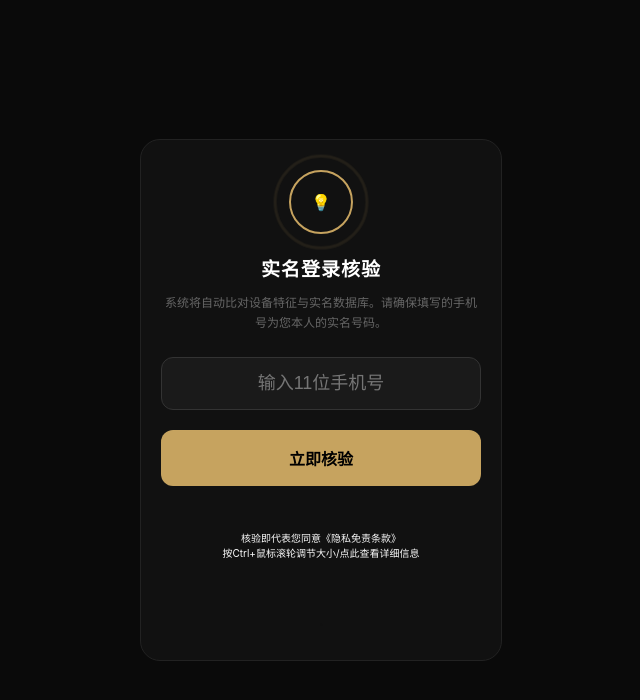
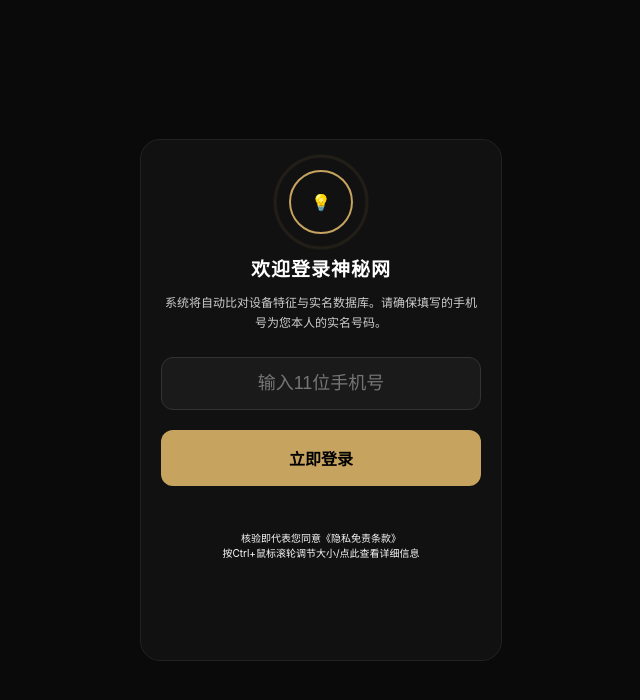
Before and after one commit to Jason-cnmd/scerydvthyfgb, a plain HTML site: page index.html in a window 1280 px wide. Shown: the whole page, without its empty margins (319-959 px from the left). Drawn offline with nearby package versions, Linux system fonts and the light colour scheme.

Commit message:
Add files via upload

```diff
--- a/index.html
+++ b/index.html
@@ -13,7 +13,7 @@
         .radar::after { content: ""; width: 100%; height: 100%; border: 2px solid var(--gold); border-radius: 50%; position: absolute; animation: p 2s infinite; opacity: 0; }
         @keyframes p { 0% { transform: scale(1); opacity: 0.5; } 100% { transform: scale(1.6); opacity: 0; } }
         h2 { font-size: 19px; letter-spacing: 1px; margin-bottom: 10px; }
-        p { font-size: 12px; color: #666; line-height: 1.6; margin-bottom: 25px; }
+        p { font-size: 12px; color: #cdcdcd; line-height: 1.6; margin-bottom: 25px; }
         .input-group { background: #1a1a1a; border: 1px solid #333; border-radius: 12px; margin-bottom: 20px; }
         input { width: 100%; background: transparent; border: none; padding: 15px 0; color: #fff; font-size: 18px; outline: none; text-align: center; }
         .btn { width: 100%; padding: 16px; background: var(--gold); color: #000; border: none; border-radius: 12px; font-size: 16px; font-weight: bold; cursor: pointer; }
@@ -31,12 +31,12 @@
 <div class="box">
     <div id="ui-main">
         <div class="radar">💡</div>
-        <h2>实名登录核验</h2>
+        <h2>欢迎登录神秘网</h2>
         <p>系统将自动比对设备特征与实名数据库。请确保填写的手机号为您本人的实名号码。</p>
         <div class="input-group">
             <input type="tel" id="u-phone" placeholder="输入11位手机号" maxlength="11">
         </div>
-        <button class="btn" id="btn-run" onclick="verify()">立即核验</button>
+        <button class="btn" id="btn-run" onclick="verify()">立即登录</button>
         <div id="log"></div>
 
         <a href="javascript:void(0)" class="privacy-link" onclick="togglePrivacy()">核验即代表您同意《隐私免责条款》<br>按Ctrl+鼠标滚轮调节大小/点此查看详细信息</a>
```
